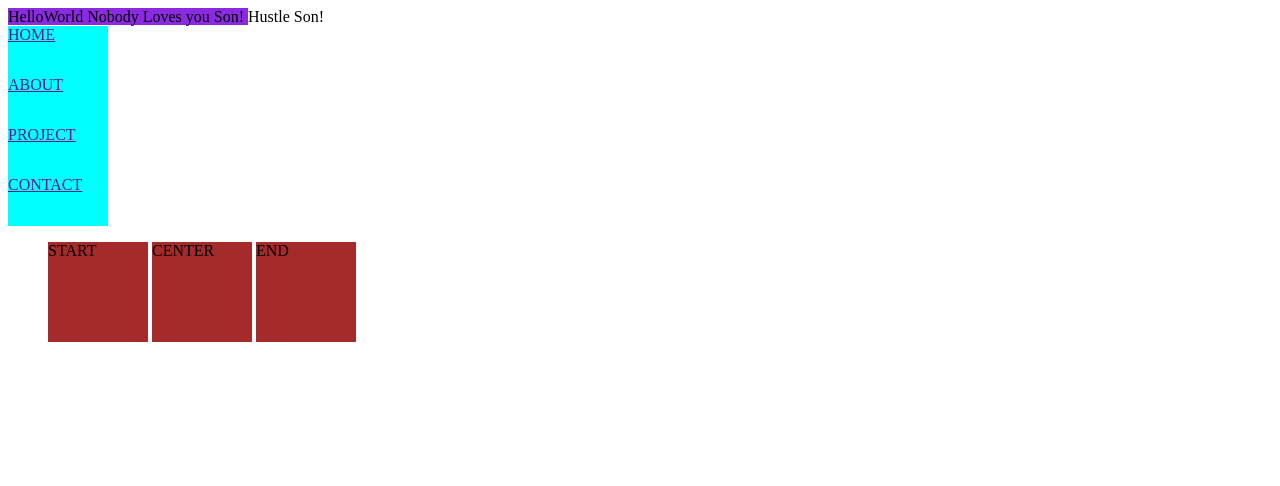
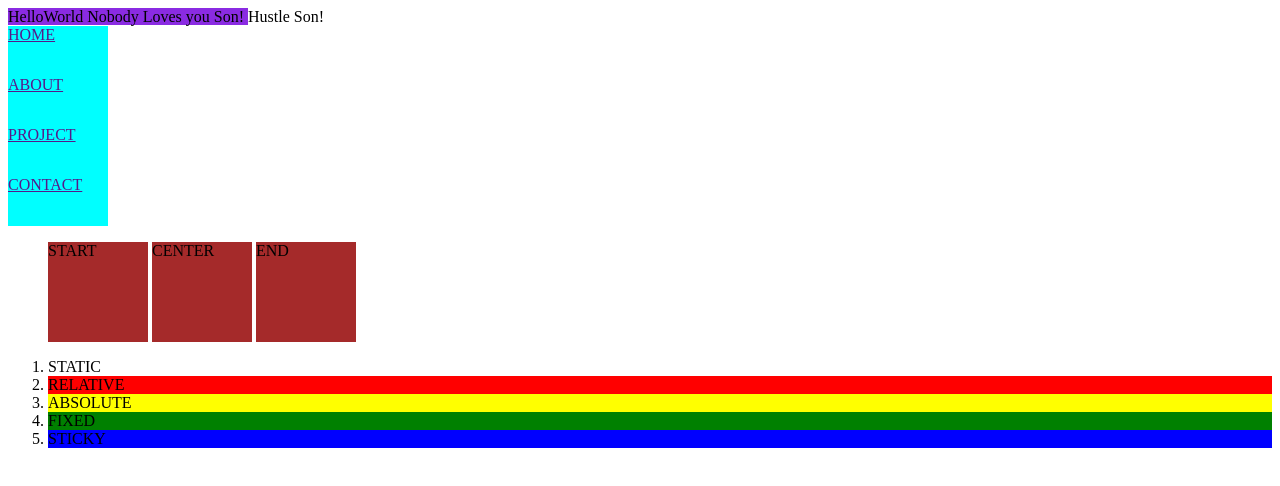
Before and after one commit to emmanex0121/SAIL, a plain HTML site: page project3/index.html in a window 1280 px wide. Drawn offline with Linux system fonts and the light colour scheme.

Commit message:
testing positions

```diff
--- a/project3/css/styles.css
+++ b/project3/css/styles.css
@@ -11,8 +11,31 @@ nav a {
 }
 
 ul li {
+    /* list-style: none; */
   display: inline-block;
   width: 100px;
   height: 100px;
   background-color: brown;
 }
+
+
+.static {
+    position: static;
+    bottom: 200px;
+}
+
+.rel {
+    background-color: red;
+}
+
+.abs {
+    background-color: yellow;
+}
+
+.fix {
+    background-color: green;
+}
+
+.sti {
+    background-color: blue;
+}
--- a/project3/index.html
+++ b/project3/index.html
@@ -26,5 +26,13 @@
       <li>CENTER</li>
       <li>END</li>
     </ul>
+
+    <ol>
+      <li class="static">STATIC</li>
+      <li class="rel">RELATIVE</li>
+      <li class="abs">ABSOLUTE</li>
+      <li class="fix">FIXED</li>
+      <li class="sti">STICKY</li>
+    </ol>
   </body>
 </html>
```
